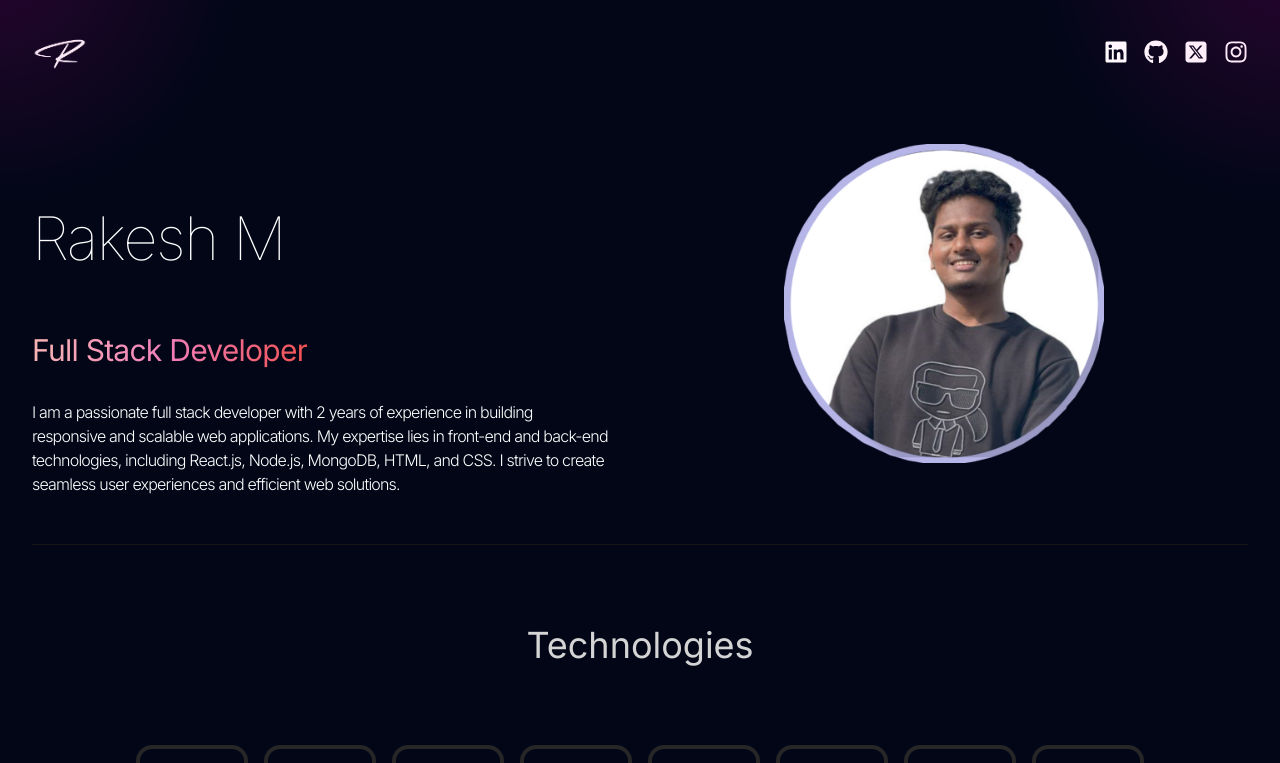
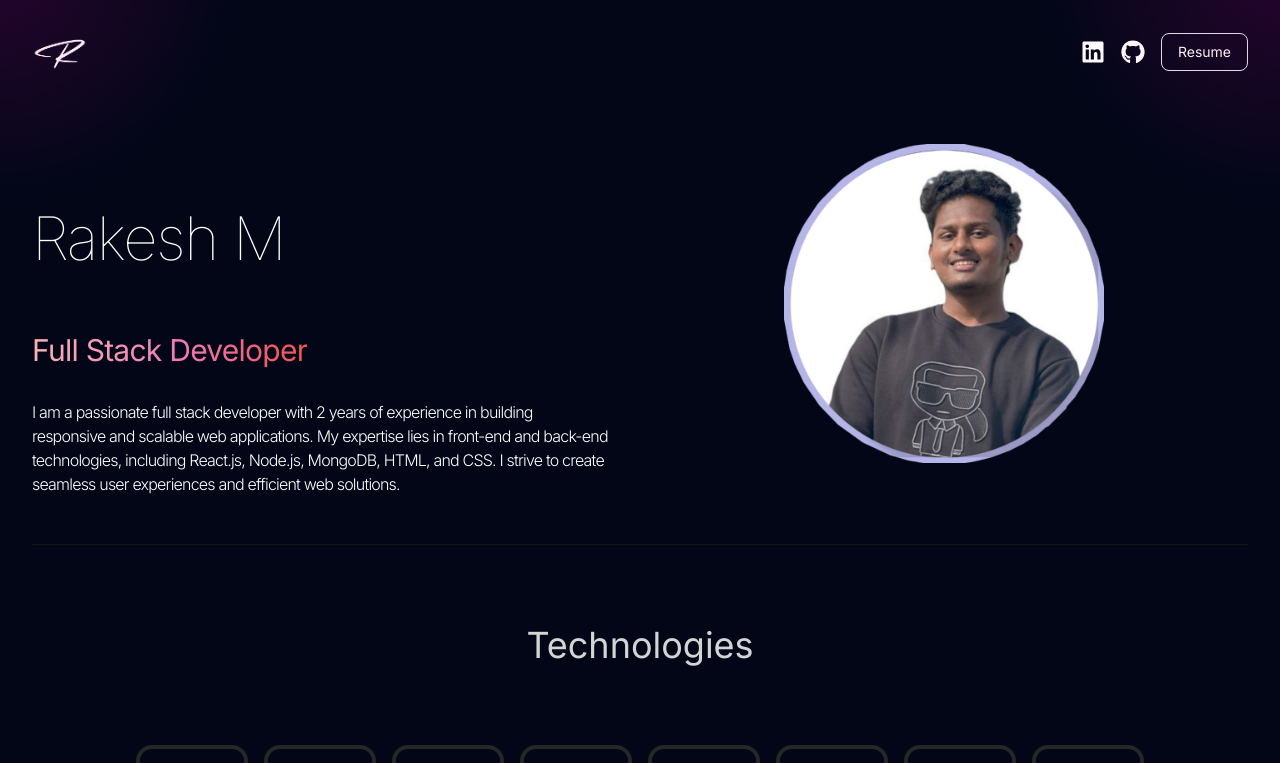
Before and after one commit to Rakeshm1218/Portfolio, a React (Vite) app: page / in a window 1280 px wide. Shown: the top 763 px of the page. Built offline with nearby package versions, Linux system fonts and the light colour scheme.

Commit message:
resume and links

```diff
--- a/src/components/Navbar.jsx
+++ b/src/components/Navbar.jsx
@@ -13,13 +13,11 @@ const NavBar = () => {
         <img className="h-14" src={Logo} alt="logo" />
       </div>
       <div className="text-white text-2xl flex items-center justify-center gap-4">
-        <FaLinkedin />
-        <FaGithub />
-        <FaSquareXTwitter />
-        <FaInstagram />
-        {/* <button  className="text-sm px-4 py-2 border rounded-lg transition-all duration-300 hover:bg-white hover:text-black">
-            Resume
-        </button> */}
+        <a href="https://www.linkedin.com/in/rakesh-m-0b64072b0/"><FaLinkedin /></a>
+        <a href="https://github.com/Rakeshm1218"><FaGithub /></a>
+        <button  className="text-sm px-4 py-2 border rounded-lg transition-all duration-300 hover:bg-white hover:text-black">
+            <a href="https://drive.google.com/file/d/1_I1vbR3Ov-ZX-1uoCcjtEb6vdb-IN4yO/view?usp=sharing" target="_blank">Resume</a>
+        </button>
       </div>
     </nav>
   );
```
